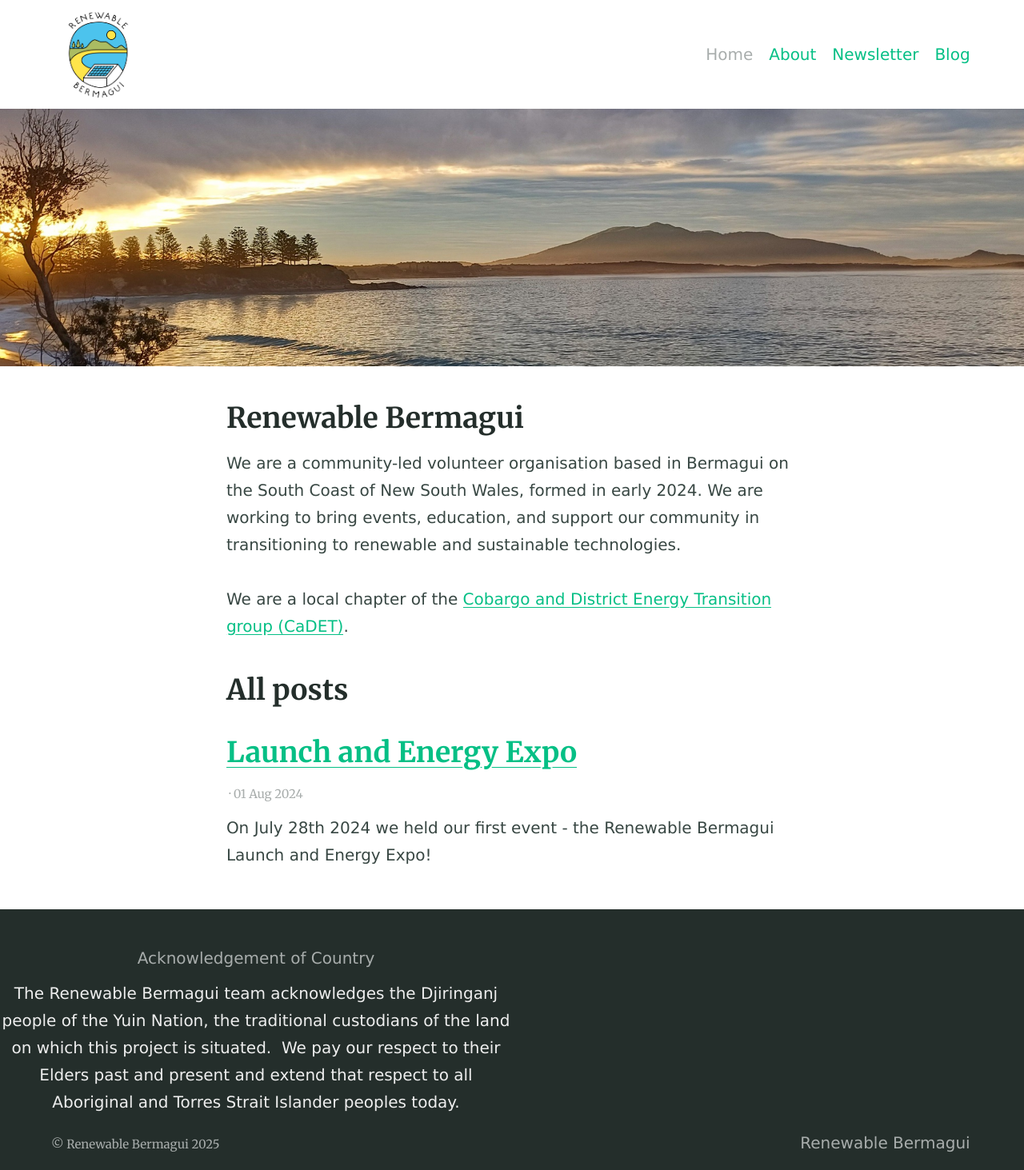
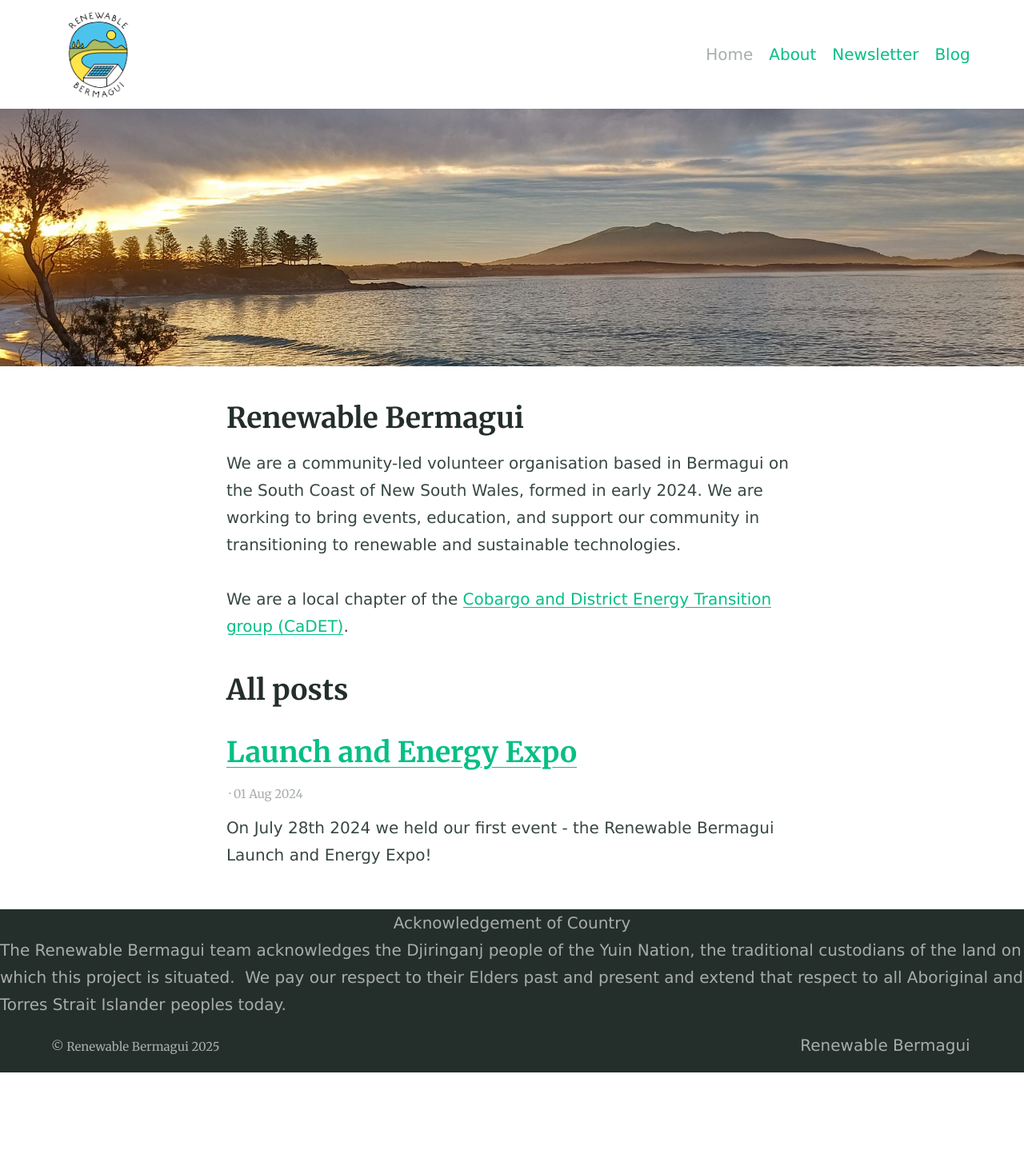
Before and after one commit to renewablebermagui/renewablebermagui.github.io, a Jekyll site: the page built from index.md, in a window 1280 px wide. Shown: the whole page at 80% size. Built offline with Jekyll 4.4.1, drawn with Linux system fonts in a browser that asks for light colours; our own code applies the rules of GitHub Pages for plain Markdown files; after the commit the page ends 1341 px from its top, so only the background shows below that.

Commit message:
formatting footer

```diff
--- a/_includes/site-footer.html
+++ b/_includes/site-footer.html
@@ -1,6 +1,11 @@
 <footer class="footer">
 
+  <div class="aoc-container">
+    <h4>Acknowledgement of Country</h4>
+    <span>The Renewable Bermagui team acknowledges the Djiringanj people of the Yuin Nation, the traditional custodians of the land on which this project is situated.&nbsp; We pay our respect to their Elders past and present and extend that respect to all Aboriginal and Torres Strait Islander peoples today.</span>
+  </div>
 
+  <!--
   <p style="text-align: center;">&nbsp;</p>
   <table style="border-collapse: collapse; width: 50%; height: 219px;" border="0">
   <tbody>
@@ -14,6 +19,7 @@
   </tr>
   </tbody>
   </table>
+-->
 
   <div class="container">
     <div class="copyright  typeset">
--- a/_sass/_theme.scss
+++ b/_sass/_theme.scss
@@ -1,3 +1,11 @@
+.footer {
+  .aoc-container {
+    display: flex;
+    flex-direction: column;
+    align-items: center;
+  }
+}
+
 // Structural elements
 body {
   background: $backgroundColour;
@@ -33,6 +41,7 @@
       @include align-items(center);
     }
   }
+
 }
 
 .header .nav {
```
